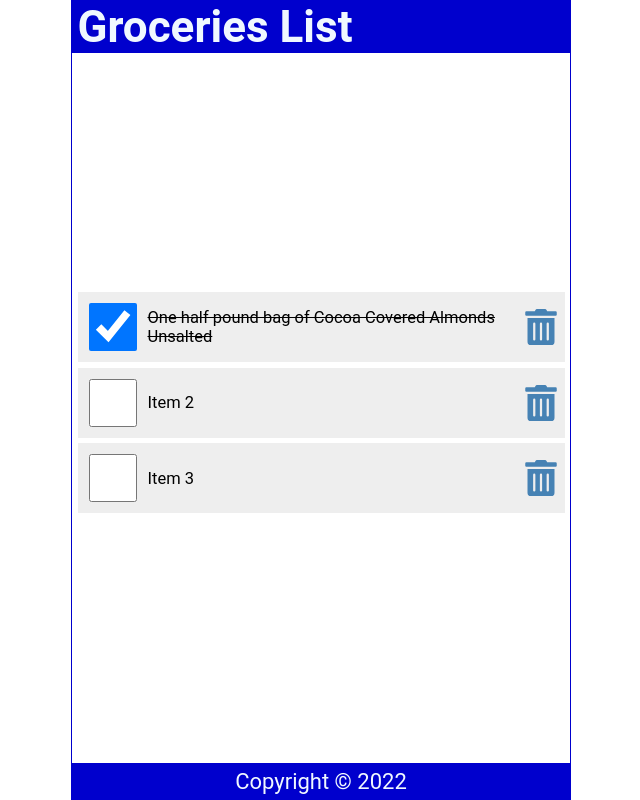
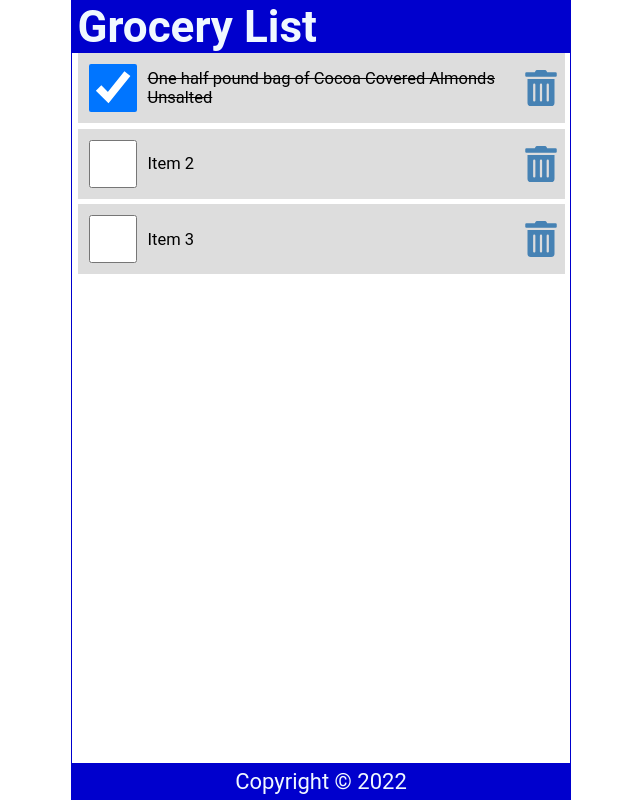
Before and after one commit to Samtaklimi87/ReactsProjects, a React (Create React App) app: page / in a window 1280 px wide. Shown: the whole page, without its empty margins (319-959 px from the left). Built offline with nearby package versions, Linux system fonts and the light colour scheme; the HTML template or start-up script is replaced by a standard one.

Commit message:
getting familar with props property and using it for header to make a default title, adding new ccs style

```diff
--- a/src/App.js
+++ b/src/App.js
@@ -7,7 +7,7 @@ function App() {
 
   return (
     <div className="App">
-    <Header />
+    <Header title='Grocery List' />
     <Content />
     <Footer />
     </div>
--- a/src/Header.js
+++ b/src/Header.js
@@ -1,12 +1,15 @@
 import React from 'react'
 
-const Header = () => {
+const Header = ({title}) => {
 
   return (
     <header>
-        <h1>Groceries List</h1>
+        <h1>{title}</h1>
     </header>
   )
 }
 
+Header.defaultProps = {
+  title: 'Default Title'
+}
 export default Header
--- a/src/index.css
+++ b/src/index.css
@@ -44,7 +44,7 @@ main {
   display: flex;
   flex-direction: column;
   flex-grow: 1;
-  justify-content: center;
+  justify-content: flex-start;
   align-items: center;
   overflow-y: auto;
 }
@@ -74,7 +74,7 @@ ul li::before {
   align-items: center;
   padding: 0.5rem 0 0.5rem 0.5rem;
   margin: 0.25rem 0;
-  background-color: #eee;
+  background-color: #ddd;
 }
 
 .item:first-child {
```
